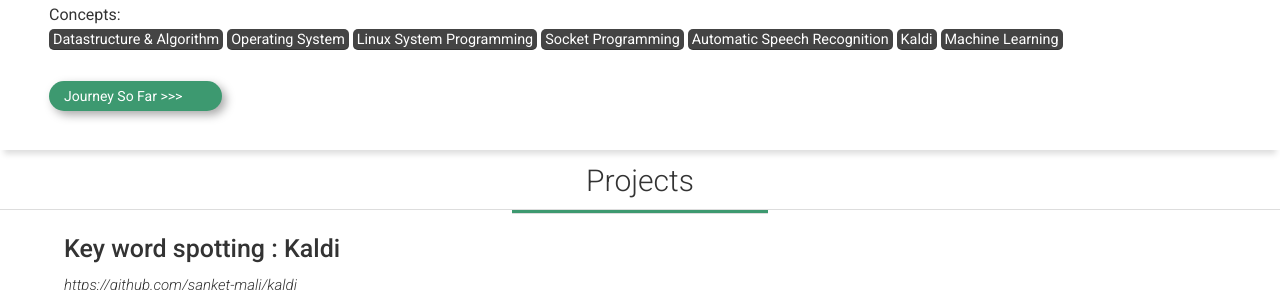
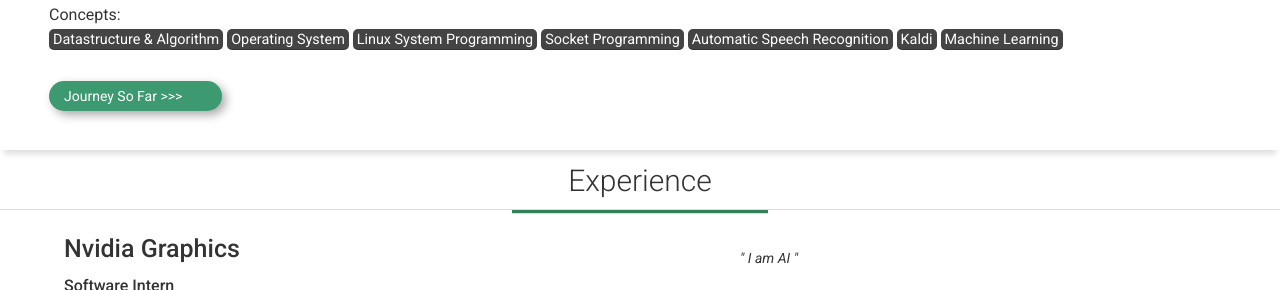
Before and after one commit to sanket-mali/sanket-mali.github.io, a plain HTML site: page index.html in a window 1280 px wide. Shown: the part 834-1124 px from the top of the page. Drawn offline with nearby package versions, Linux system fonts and the light colour scheme.

Commit message:
add index

```diff
--- a/index.html
+++ b/index.html
@@ -87,8 +87,8 @@
 						</a>
 					</div>
 				</div>
-				<div class="container projects-container">
-				<!-- <hr>-->
+				<!--<div class="container projects-container">
+					<hr>
 					<h3>Projects</h3>
 					<hr>
 					<hr class="uline3">
@@ -100,12 +100,12 @@
 						  	</a>
 							</p>
 					  	</div>
-						<div class="col-xs-12 col-sm-8 col-md-8 col-print-12"><!--<p class="quote">This is probably one of the greatest apps ever created, if you don't agree you're probably wrong.
-						</p><p>I started this project as a way if learning <mark>React</mark> and it has since grown into a fully fledged app. I have learned many skills through this and been I’m very proud of having this in my portfolio. If you don’t have a project as awesome as this I would advise you make one.</p>-->
+						<div class="col-xs-12 col-sm-8 col-md-8 col-print-12"><p class="quote">This is probably one of the greatest apps ever created, if you don't agree you're probably wrong.
+						</p><p>I started this project as a way if learning <mark>React</mark> and it has since grown into a fully fledged app. I have learned many skills through this and been I’m very proud of having this in my portfolio. If you don’t have a project as awesome as this I would advise you make one.</p>
 
 						</div>
 					</div>
-				</div>
+				</div>-->
 				<div class="container experience-container">
 					<!-- <hr>-->
 					<h3>Experience</h3>
```
